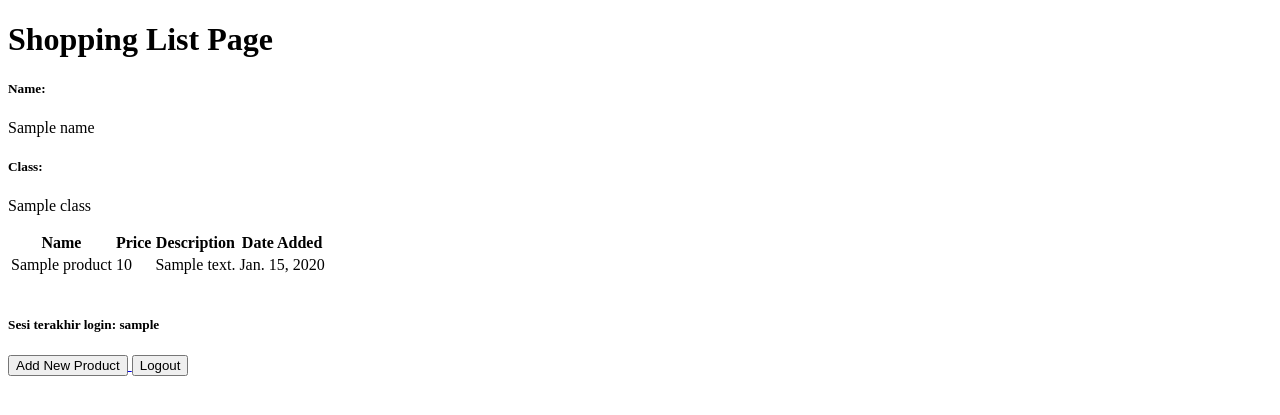
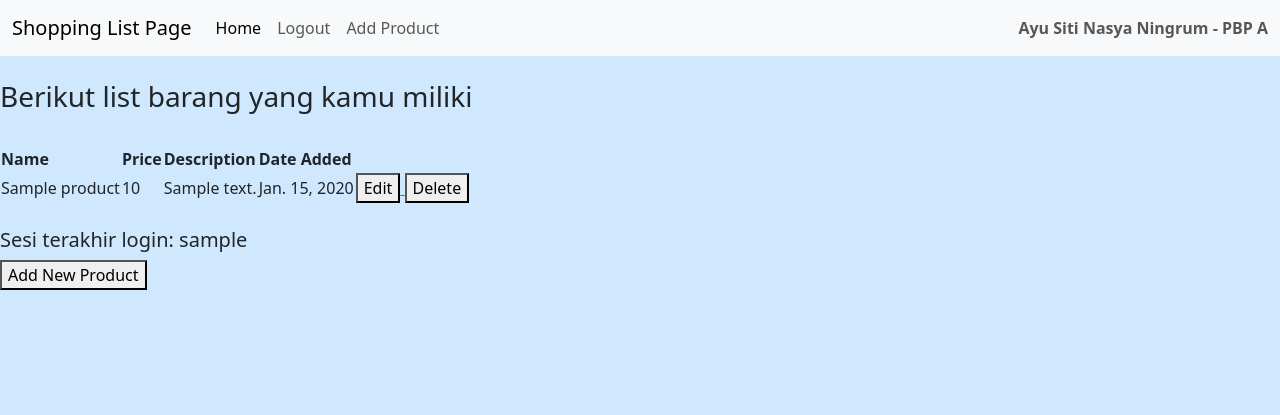
Before and after one commit to Nsyay/shopping-list, a Django app: template main/templates/main.html in a window 1280 px wide. Shown: the top 415 px of the page. Run offline with Django 4.2, Linux system fonts and the light colour scheme; tables that the repository leaves empty hold one stand-in row (values such as "Sample post"); the template is opened without the code that fills it: values that come from a table or form of the project are taken from there, most other values are stand-ins (such as "Sample title", 1, 10 or a date in 2020).

Commit message:
Tutorial 4 done

```diff
--- a/main/templates/main.html
+++ b/main/templates/main.html
@@ -1,14 +1,10 @@
 {% extends 'base.html' %}
 
 {% block content %}
-    <h1>Shopping List Page</h1>
-
-    <h5>Name:</h5>
-    <p>{{name}}</p>
-
-    <h5>Class:</h5>
-    <p>{{class}}</p>
-
+    {% include "navbar.html"%}
+    <br>
+    <h3>Berikut list barang yang kamu miliki</h3>
+    <br>
     <table>
         <tr>
             <th>Name</th>
@@ -25,6 +21,18 @@
                 <td>{{product.price}}</td>
                 <td>{{product.description}}</td>
                 <td>{{product.date_added}}</td>
+                <td>
+                    <a href="{% url 'main:edit_product' product.pk %}">
+                        <button>
+                            Edit
+                        </button>
+                    </a>
+                    <a href="{% url 'main:delete_product' product.pk %}">
+                        <button>
+                            Delete
+                        </button>
+                    </a>
+                </td>
             </tr>
         {% endfor %}
     </table>
@@ -38,9 +46,4 @@
             Add New Product
         </button>
     </a>
-    <a href="{% url 'main:logout' %}">
-        <button>
-            Logout
-        </button>
-    </a>
 {% endblock content %}
--- a/main/urls.py
+++ b/main/urls.py
@@ -1,5 +1,5 @@
 from django.urls import path
-from main.views import show_main, create_product, register, login_user, logout_user, show_xml, show_json, show_json, show_xml_by_id, show_json_by_id
+from main.views import show_main, create_product, edit_product, delete_product, register, login_user, logout_user, show_xml, show_json, show_json, show_xml_by_id, show_json_by_id
 
 app_name = 'main'
 
@@ -13,4 +13,6 @@ urlpatterns = [
     path('register/', register, name='register'),
     path('login/', login_user, name ='login'),
     path('logout/', logout_user, name='logout'),
+    path('edit-product/<int:id>', edit_product, name='edit_product'),
+    path('delete/<int:id>', delete_product, name='delete_product'),
 ]
--- a/templates/base.html
+++ b/templates/base.html
@@ -9,9 +9,13 @@
         />
         {% block meta %}
         {% endblock meta %}
+        <link href="https://cdn.jsdelivr.net/npm/bootstrap@5.3.2/dist/css/bootstrap.min.css" rel="stylesheet" integrity="sha384-T3c6CoIi6uLrA9TneNEoa7RxnatzjcDSCmG1MXxSR1GAsXEV/Dwwykc2MPK8M2HN" crossorigin="anonymous">
+        <script src="https://code.jquery.com/jquery-3.6.0.min.js" integrity="sha384-KyZXEAg3QhqLMpG8r+J4jsl5c9zdLKaUk5Ae5f5b1bw6AUn5f5v8FZJoMxm6f5cH1" crossorigin="anonymous"></script>
+        <script src="https://cdn.jsdelivr.net/npm/@popperjs/core@2.11.8/dist/umd/popper.min.js" integrity="sha384-I7E8VVD/ismYTF4hNIPjVp/Zjvgyol6VFvRkX/vR+Vc4jQkC+hVqc2pM8ODewa9r" crossorigin="anonymous"></script>
+        <script src="https://cdn.jsdelivr.net/npm/bootstrap@5.3.2/dist/js/bootstrap.min.js" integrity="sha384-BBtl+eGJRgqQAUMxJ7pMwbEyER4l1g+O15P+16Ep7Q9Q+zqX6gSbd85u4mG4QzX+" crossorigin="anonymous"></script>
     </head>
 
-    <body>
+    <body style="background-color: rgb(207, 232, 254);">
         {% block content %}
         {% endblock content %}
     </body>
--- /dev/null
+++ b/templates/navbar.html
@@ -0,0 +1,29 @@
+<style>
+   .navbar{
+    background-color: rgb(101, 149, 192);
+   }
+</style>
+<nav class="navbar navbar-expand-lg bg-body-tertiary">
+    <div class="container-fluid">
+      <a class="navbar-brand">Shopping List Page</a>
+      <button class="navbar-toggler" type="button" data-bs-toggle="collapse" data-bs-target="#navbarText" aria-controls="navbarText" aria-expanded="false" aria-label="Toggle navigation">
+        <span class="navbar-toggler-icon"></span>
+      </button>
+      <div class="collapse navbar-collapse" id="navbarText">
+        <ul class="navbar-nav me-auto mb-2 mb-lg-0">
+          <li class="nav-item">
+            <a class="nav-link active" aria-current="page" href="{% url 'main:show_main' %}">Home</a>
+          </li>
+          <li class="nav-item">
+            <a class="nav-link" href="{% url 'main:logout' %}">Logout</a>
+          </li>
+          <li class="nav-item">
+            <a class="nav-link" href="{% url 'main:create_product' %}">Add Product</a>
+          </li>
+        </ul>
+        <span class="navbar-text">
+          <b>Ayu Siti Nasya Ningrum - PBP A</b>
+        </span>
+      </div>
+    </div>
+  </nav>
```
Also changed, not shown: main/templates/edit_product.html (added, +22 -0 lines), main/views.py (+23 -0 lines).
